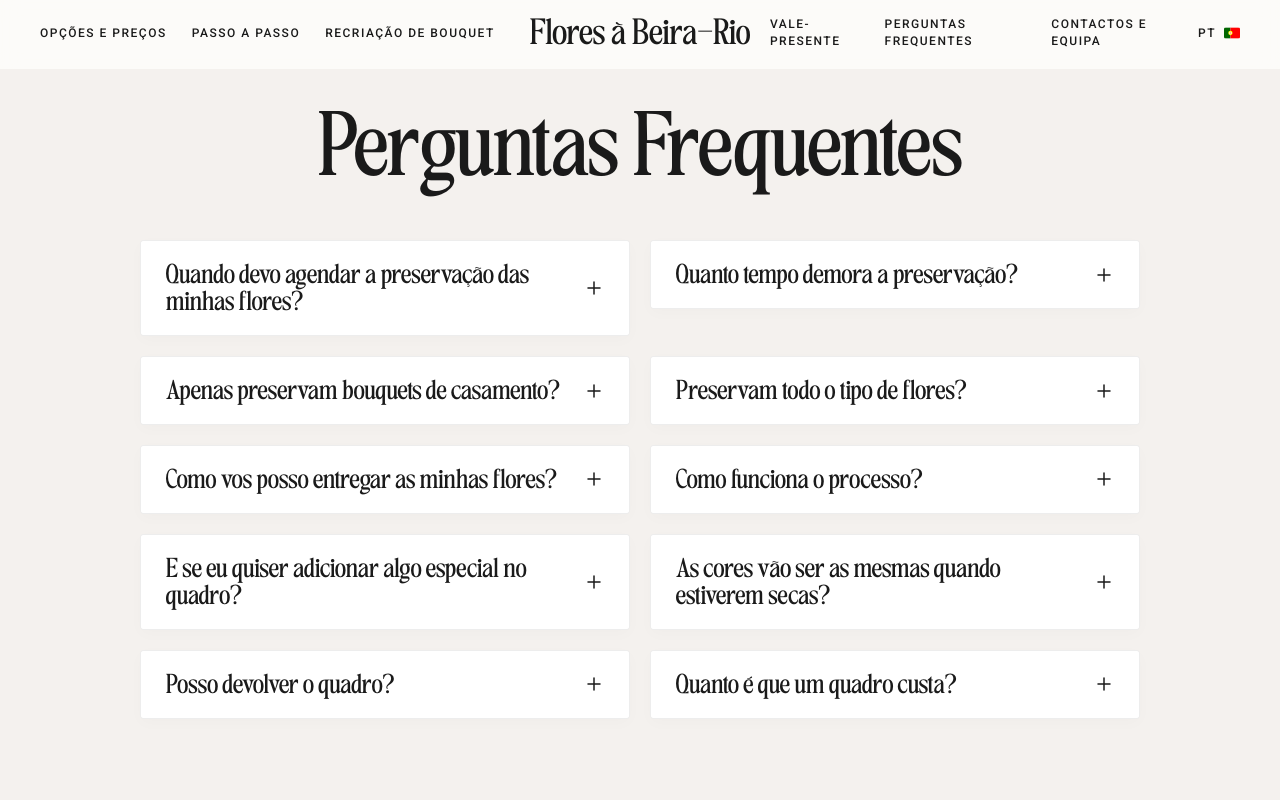
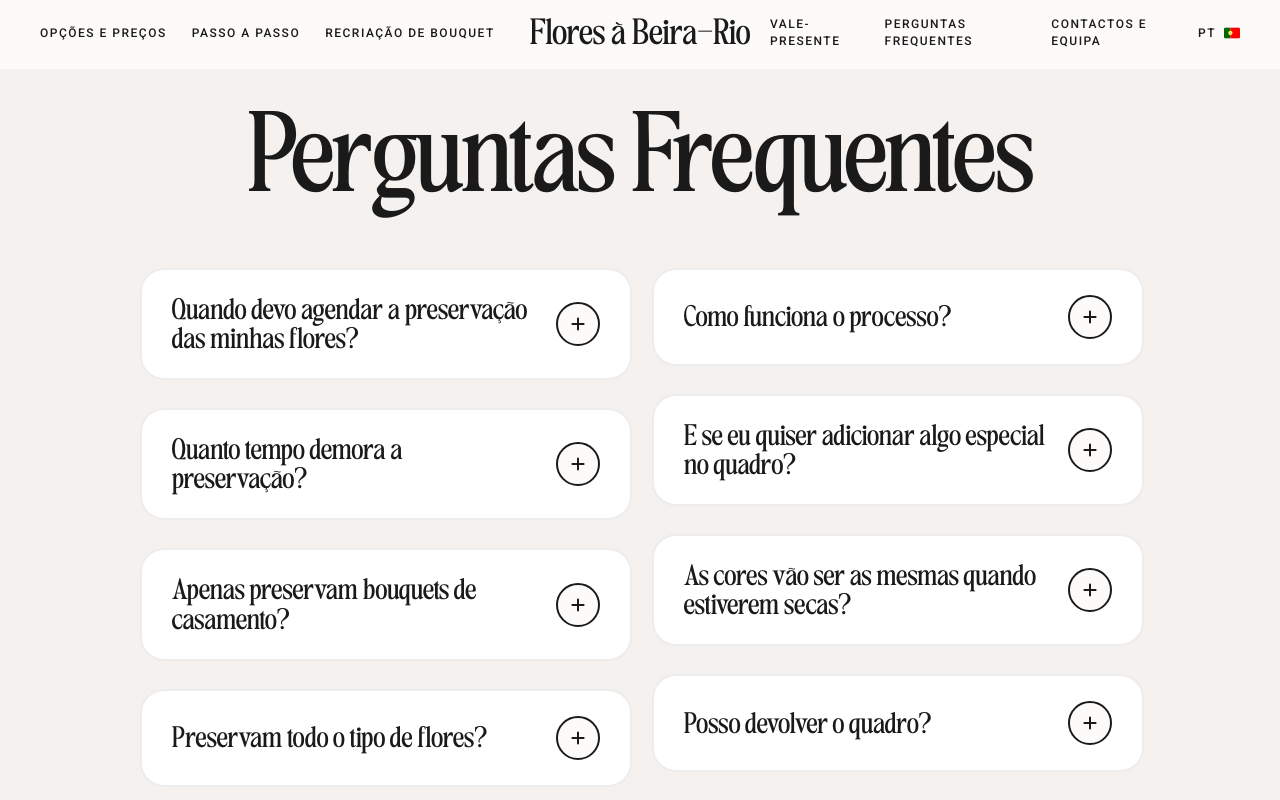
Before and after one commit to floresabeirario/fbr-website, a Next.js app: page /perguntas-frequentes in a window 1280 px wide. Shown: the top 800 px of the page. Built offline with nearby package versions, Linux system fonts and the light colour scheme.

Commit message:
Update page.js

```diff
--- a/app/perguntas-frequentes/page.js
+++ b/app/perguntas-frequentes/page.js
@@ -3,52 +3,61 @@
 import { useState } from "react";
 import { motion, AnimatePresence } from "framer-motion";
 
+// --- ÍCONE DIVERTIDO E BOLD ---
 const PlusIcon = ({ isOpen }) => (
-  <motion.svg
-    width="20" height="20" viewBox="0 0 20 20" fill="none"
-    initial={false}
-    animate={{ rotate: isOpen ? 45 : 0 }}
-    transition={{ duration: 0.3, ease: "easeInOut" }}
-    style={{ marginLeft: '15px', flexShrink: 0, color: '#1a1a1a' }}
+  <motion.div
+    animate={{
+      backgroundColor: isOpen ? '#1a1a1a' : '#FCFBF9',
+      rotate: isOpen ? 135 : 0 // Roda mais para dar um efeito "bouncy" divertido
+    }}
+    transition={{ type: "spring", stiffness: 200, damping: 15 }}
+    style={{
+      width: '40px', height: '40px', borderRadius: '50%',
+      display: 'flex', alignItems: 'center', justifyContent: 'center',
+      border: '2px solid #1a1a1a', flexShrink: 0, marginLeft: '20px'
+    }}
   >
-    <path d="M10 4V16M4 10H16" stroke="currentColor" strokeWidth="1.5" strokeLinecap="round"/>
-  </motion.svg>
+    <motion.svg
+      width="16" height="16" viewBox="0 0 20 20" fill="none"
+      animate={{ color: isOpen ? '#fff' : '#1a1a1a' }}
+    >
+      <path d="M10 3V17M3 10H17" stroke="currentColor" strokeWidth="2.5" strokeLinecap="round"/>
+    </motion.svg>
+  </motion.div>
 );
 
+// --- COMPONENTE DA PERGUNTA ---
 const FAQItem = ({ q, a, index }) => {
   const [isOpen, setIsOpen] = useState(false);
+  const [isHovered, setIsHovered] = useState(false);
 
   return (
     <motion.div
-      initial={{ opacity: 0, y: 20 }}
+      className="faq-item-wrapper"
+      initial={{ opacity: 0, y: 30 }}
       animate={{ opacity: 1, y: 0 }}
-      transition={{ delay: index * 0.05 }}
+      transition={{ delay: index * 0.05, type: "spring", stiffness: 100 }}
+      onMouseEnter={() => setIsHovered(true)}
+      onMouseLeave={() => setIsHovered(false)}
       style={{
-        borderRadius: '4px',
-        backgroundColor: '#fff', // Fundo branco na caixa para contrastar com a página
-        border: '1px solid rgba(26, 26, 26, 0.08)',
+        backgroundColor: '#fff',
+        borderRadius: '24px', // Cantos bem arredondados (Moderno)
+        border: isHovered || isOpen ? '2px solid #1a1a1a' : '2px solid rgba(26, 26, 26, 0.08)',
+        boxShadow: isHovered ? '0 10px 30px rgba(0,0,0,0.05)' : 'none',
         overflow: 'hidden',
-        boxShadow: '0 4px 15px rgba(0,0,0,0.02)' // Sombra muito subtil
+        transition: 'all 0.3s cubic-bezier(0.16, 1, 0.3, 1)',
+        cursor: 'pointer'
       }}
+      onClick={() => setIsOpen(!isOpen)}
     >
-      <button
-        onClick={() => setIsOpen(!isOpen)}
-        style={{
-          width: '100%',
-          textAlign: 'left',
-          padding: '20px 25px',
-          background: 'none',
-          border: 'none',
-          cursor: 'pointer',
-          display: 'flex',
-          justifyContent: 'space-between',
-          alignItems: 'center',
-          backgroundColor: isOpen ? '#FCFBF9' : '#fff',
-          transition: 'background-color 0.3s ease'
-        }}
-      >
+      <div style={{
+        padding: '25px 30px',
+        display: 'flex',
+        justifyContent: 'space-between',
+        alignItems: 'center',
+      }}>
         <h3 style={{
-          fontSize: '1.2rem',
+          fontSize: '1.3rem',
           margin: 0,
           color: '#1a1a1a',
           fontFamily: "'TAN-MEMORIES', serif",
@@ -57,7 +66,7 @@ const FAQItem = ({ q, a, index }) => {
           {q}
         </h3>
         <PlusIcon isOpen={isOpen} />
-      </button>
+      </div>
 
       <AnimatePresence>
         {isOpen && (
@@ -67,13 +76,14 @@ const FAQItem = ({ q, a, index }) => {
             exit={{ height: 0, opacity: 0 }}
             transition={{ duration: 0.3, ease: "easeInOut" }}
           >
-            <div style={{ padding: '0 25px 25px 25px', borderTop: '1px solid rgba(26, 26, 26, 0.05)' }}>
+            <div style={{ padding: '0 30px 30px 30px' }}>
               <div style={{
                 color: '#444',
-                lineHeight: '1.7',
-                fontSize: '1rem',
+                lineHeight: '1.8',
+                fontSize: '1.05rem',
                 fontWeight: '400',
-                marginTop: '15px',
+                borderTop: '2px dashed rgba(26,26,26,0.1)', // Um detalhe divertido na separação
+                paddingTop: '20px',
                 whiteSpace: 'pre-line'
               }}>
                 {a}
@@ -131,28 +141,42 @@ export default function PerguntasFrequentes() {
   ];
 
   return (
-    // Nova cor de fundo (#F4F1EE) aplicada na main
     <main style={{ paddingTop: '110px', paddingBottom: '120px', backgroundColor: '#F4F1EE', minHeight: '100vh' }}>
-      {/* Max width aumentado para 1000px para as duas colunas respirarem bem */}
+
+      {/* Estilos Globais Injetados para o Masonry Layout perfeito */}
+      <style dangerouslySetInnerHTML={{ __html: `
+        .faq-masonry {
+          column-count: 1;
+          column-gap: 24px;
+        }
+        @media (min-width: 800px) {
+          .faq-masonry {
+            column-count: 2;
+          }
+        }
+        .faq-item-wrapper {
+          break-inside: avoid;
+          page-break-inside: avoid;
+          -webkit-column-break-inside: avoid;
+          margin-bottom: 24px;
+          display: inline-block;
+          width: 100%;
+        }
+      `}} />
+
       <div style={{ maxWidth: '1000px', margin: '0 auto', padding: '0 20px' }}>
         <motion.div
           initial={{ opacity: 0, y: -20 }}
           animate={{ opacity: 1, y: 0 }}
-          style={{ textAlign: 'center', marginBottom: '60px' }}
+          style={{ textAlign: 'center', marginBottom: '70px' }}
         >
-          {/* Subtítulo removido */}
-          <h1 style={{ fontSize: 'clamp(2.5rem, 7vw, 4rem)', margin: 0 }}>
+          <h1 style={{ fontSize: 'clamp(3rem, 8vw, 5rem)', margin: 0, letterSpacing: '-1px' }}>
             Perguntas Frequentes
           </h1>
         </motion.div>
 
-        {/* Nova Grelha Responsiva (2 colunas no PC, 1 no Telemóvel) */}
-        <div style={{
-          display: 'grid',
-          gridTemplateColumns: 'repeat(auto-fit, minmax(350px, 1fr))',
-          gap: '20px',
-          alignItems: 'start' // Garante que a abertura de um não estica a caixa do lado
-        }}>
+        {/* Usamos a classe faq-masonry aqui */}
+        <div className="faq-masonry">
           {faqs.map((item, index) => (
             <FAQItem key={index} q={item.q} a={item.a} index={index} />
           ))}
```
